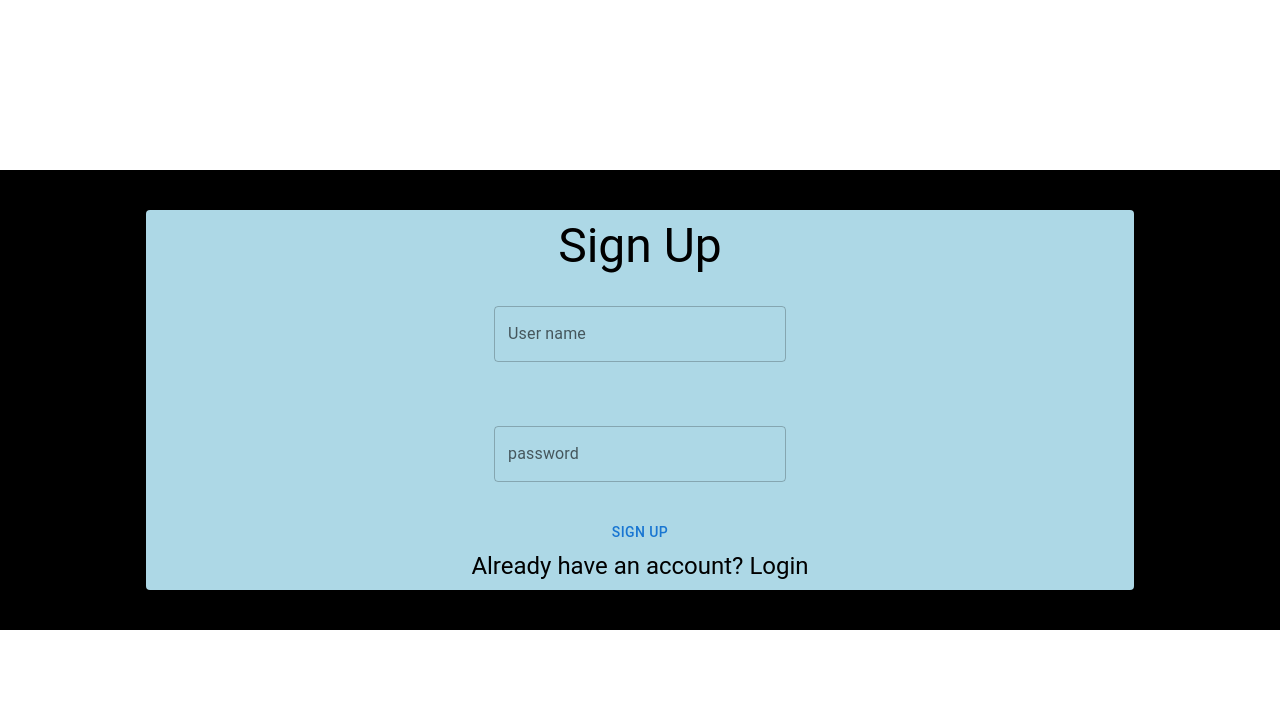
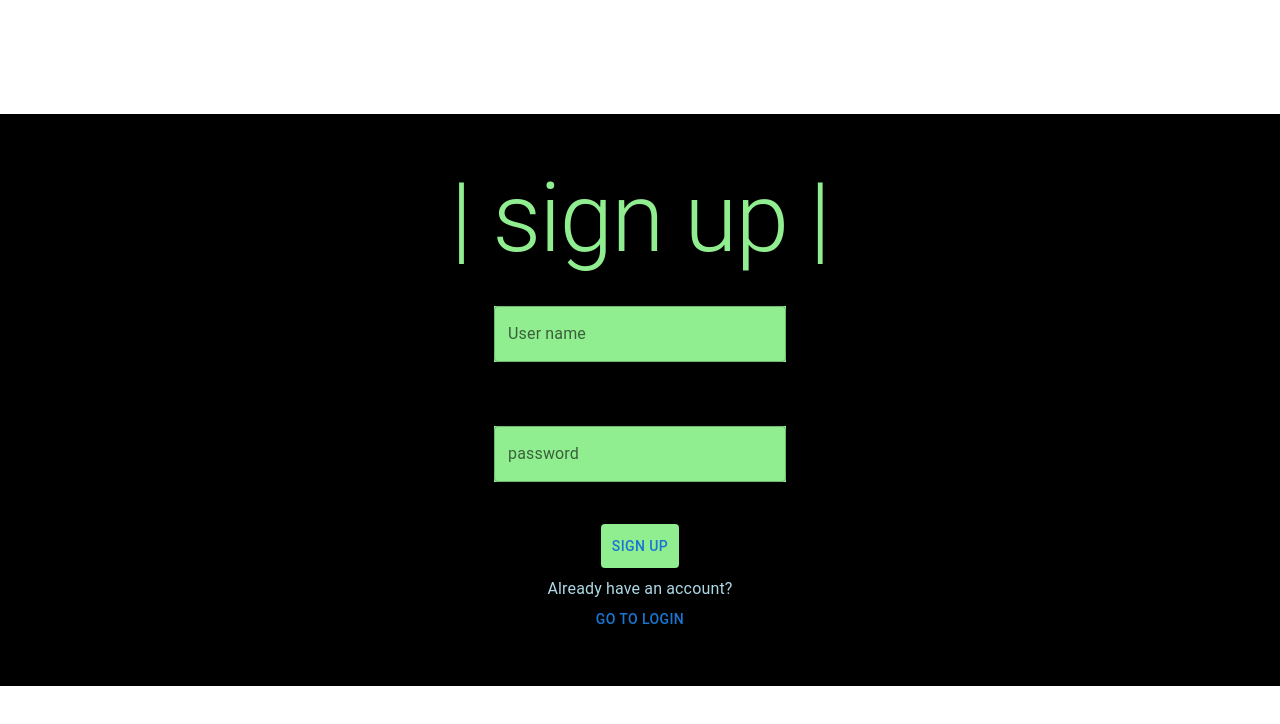
Before and after one commit to WagnerA117/weight-recorder, a React (Vite) app in the folder client/: page /sign_up in a window 1280 px wide. Shown: the top 724 px of the page. Built offline with nearby package versions, Linux system fonts and the light colour scheme.

Commit message:
created some toasts, general layout and styling

```diff
--- a/client/src/App.tsx
+++ b/client/src/App.tsx
@@ -8,7 +8,7 @@ function App() {
 		<>
 			<Router />
 			<ToastContainer
-				position="top-right"
+				position="top-center"
 				autoClose={5000}
 				hideProgressBar={false}
 				newestOnTop={false}
@@ -17,7 +17,7 @@ function App() {
 				pauseOnFocusLoss
 				draggable
 				pauseOnHover
-				theme="light"
+				theme="dark"
 			/>
 		</>
 	);
--- a/client/src/components/ConfirmCancel.tsx
+++ b/client/src/components/ConfirmCancel.tsx
@@ -7,12 +7,18 @@ import DialogContentText from "@mui/material/DialogContentText";
 import DialogTitle from "@mui/material/DialogTitle";
 import deleteWeight from "../utils/deleteWeight";
 import {WeightType} from "../types";
+import {Box} from "@mui/material";
 
 type ConfirmCancelPropsType = {
 	confirmCancelOpen: boolean;
 	onClose: () => void;
 	weightItem: WeightType;
 	setWeightsData: React.Dispatch<React.SetStateAction<WeightType[]>>;
+};
+
+const buttonStyle = {
+	padding: "2%",
+	margin: "2%",
 };
 
 const ConfirmCancel = (props: ConfirmCancelPropsType) => {
@@ -49,10 +55,19 @@ const ConfirmCancel = (props: ConfirmCancelPropsType) => {
 				</DialogContentText>
 			</DialogContent>
 			<DialogActions>
-				<Button onClick={handleClose} autoFocus>
-					Cancel
-				</Button>
-				<Button onClick={handleSubmit}>Yes!</Button>
+				<Box display={"flex"} padding={"4%"}>
+					<Button onClick={handleClose} autoFocus style={buttonStyle}>
+						Cancel
+					</Button>
+					<Button
+						onClick={handleSubmit}
+						style={buttonStyle}
+						variant="outlined"
+						color="error"
+					>
+						Yes!
+					</Button>
+				</Box>
 			</DialogActions>
 		</Dialog>
 	);
--- a/client/src/components/DisplayTable.tsx
+++ b/client/src/components/DisplayTable.tsx
@@ -14,6 +14,7 @@ import {Box, Button} from "@mui/material";
 import AddModal from "./AddModal";
 import UpdateModal from "./UpdateModal";
 import ConfirmCancel from "./ConfirmCancel";
+import AddIcon from "@mui/icons-material/Add";
 
 type DisplayTablePropTypes = {
 	weightsData: WeightType[];
@@ -23,16 +24,29 @@ type DisplayTablePropTypes = {
 export default function DisplayTable(props: DisplayTablePropTypes) {
 	const {weightsData} = props;
 
+	weightsData.sort((a, b) => b.createdAt - a.createdAt);
+
 	const [weightItem, setWeightItem] = useState<WeightType | null>(null);
 	const [openAdd, setOpenAdd] = useState(false);
 	const [openUpdate, setOpenUpdate] = useState(false);
 	const [confirmCancelOpen, setConfirmCancelOpen] = useState(false);
 
-	console.log("weightsData", weightsData);
+	const buttonStyle = {
+		padding: "2%",
+		margin: "2%",
+	};
 
 	return (
 		<>
-			<Button onClick={() => setOpenAdd(true)}>Add Weight</Button>
+			<Button
+				variant="outlined"
+				color="success"
+				onClick={() => setOpenAdd(true)}
+				endIcon={<AddIcon />}
+				style={buttonStyle}
+			>
+				Add Weight
+			</Button>
 			{weightsData.length === 0 ? (
 				<Box>
 					<h3>No weights</h3>
@@ -62,6 +76,8 @@ export default function DisplayTable(props: DisplayTablePropTypes) {
 										</TableCell>
 										<TableCell align="right">
 											<Button
+												variant="outlined"
+												color="info"
 												onClick={() => {
 													setWeightItem(weight);
 													setOpenUpdate(true);
@@ -70,6 +86,7 @@ export default function DisplayTable(props: DisplayTablePropTypes) {
 												Update
 											</Button>
 											<Button
+												color="error"
 												onClick={() => {
 													setWeightItem(weight);
 
@@ -87,7 +104,7 @@ export default function DisplayTable(props: DisplayTablePropTypes) {
 					</Table>
 				</TableContainer>
 			)}
-			<FitnessCenterTwoToneIcon sx={{fontSize: 30}} />
+
 			{weightItem && (
 				<ConfirmCancel
 					confirmCancelOpen={confirmCancelOpen}
--- a/client/src/pages/HomePage.tsx
+++ b/client/src/pages/HomePage.tsx
@@ -12,6 +12,11 @@ import {WeightType} from "../types";
 interface WeightDataResponse {
 	data: WeightType[];
 }
+
+const buttonStyle = {
+	padding: "2%",
+	margin: "2%",
+};
 
 const validateJwtToken = async () => {
 	try {
@@ -41,6 +46,7 @@ const HomePage = () => {
 	const handleFetchWieghts = async () => {
 		setLoading(true);
 		const res: WeightDataResponse = await getAxios().get("/weights");
+
 		setWeightsData(res.data);
 	};
 
@@ -80,9 +86,12 @@ const HomePage = () => {
 			<h1>Welcome to Weights</h1>
 			<DisplayTable setWeightsData={setWeightsData} weightsData={weightsData} />
 			<Button
+				variant="outlined"
+				color="warning"
 				onClick={() => {
 					handleSignOut();
 				}}
+				style={buttonStyle}
 			>
 				Sign Out
 			</Button>
--- a/client/src/pages/LoginPage.tsx
+++ b/client/src/pages/LoginPage.tsx
@@ -8,6 +8,13 @@ const inputStyle = {
 	backgroundColor: "lightblue",
 	margin: 4,
 	width: "30%",
+};
+
+const buttonStyle = {
+	backgroundColor: "lightblue",
+	padding: "1%",
+	margin: "1%",
+	width: "8%",
 };
 
 const Login = () => {
@@ -52,7 +59,7 @@ const Login = () => {
 				}}
 			>
 				<Typography variant="h1" color={"lightblue"} textAlign="center">
-					login{" "}
+					| login |
 				</Typography>
 				<TextField
 					onChange={(e) => setUserName(e.target.value)}
@@ -71,21 +78,19 @@ const Login = () => {
 					sx={inputStyle}
 				/>
 
-				<Button color="primary" onClick={() => handleLogin(username, password)}>
+				<Button
+					style={buttonStyle}
+					onClick={() => handleLogin(username, password)}
+				>
 					{" "}
-					<Typography variant="h5" color={"lightblue"} textAlign="center">
-						GO
-					</Typography>
+					login
 				</Button>
 
-				<Typography
-					variant="body2"
-					color={"lightblue"}
-					textAlign="center"
-					onClick={() => navigate("/sign_up")}
-				>
-					Don't have an account? Sign Up
+				<Typography color="lightgreen">
+					No account? Click below to sign up!
 				</Typography>
+
+				<Button onClick={() => navigate("/sign_up")}> Go To Sign Up</Button>
 			</Box>
 		</>
 	);
--- a/client/src/pages/SignUpPage.tsx
+++ b/client/src/pages/SignUpPage.tsx
@@ -4,14 +4,21 @@ import {useState} from "react";
 import {Box, Button, Typography} from "@mui/material";
 import TextField from "@mui/material/TextField";
 import {useNavigate} from "react-router-dom";
-import getAxios from "../api/getAxios";
+
 import axios from "axios";
 
 const inputStyle = {
-	backgroundColor: "lightblue",
-	margin: "2em",
+	backgroundColor: "lightgreen",
+	margin: 4,
+	width: "30%",
+};
 
-	width: "30%",
+const buttonStyle = {
+	backgroundColor: "lightgreen",
+
+	padding: "1%",
+	margin: "1%",
+	width: "8%",
 };
 
 const SignUp = () => {
@@ -36,7 +43,6 @@ const SignUp = () => {
 
 			localStorage.setItem("token", token);
 
-			console.log("this ran ");
 			// Handle the response data here
 			navigate("/home");
 		} catch (error) {
@@ -51,7 +57,7 @@ const SignUp = () => {
 				sx={{
 					display: "flex",
 					flexDirection: "column",
-					backgroundColor: "lightblue",
+
 					p: 1,
 					m: 1,
 					borderRadius: 1,
@@ -59,8 +65,8 @@ const SignUp = () => {
 					alignItems: "center",
 				}}
 			>
-				<Typography variant="h3" textAlign="center" color={"black"}>
-					Sign Up
+				<Typography variant="h1" textAlign="center" color={"lightgreen"}>
+					| sign up |
 				</Typography>
 				<TextField
 					id="outlined-basic"
@@ -80,6 +86,7 @@ const SignUp = () => {
 				/>
 
 				<Button
+					sx={buttonStyle}
 					onClick={async () => {
 						await handleSignUp(username, password);
 					}}
@@ -87,14 +94,10 @@ const SignUp = () => {
 					Sign Up
 				</Button>
 
-				<Typography
-					variant="h5"
-					color={"black"}
-					textAlign="center"
-					onClick={() => navigate("/login")}
-				>
-					Already have an account? Login
+				<Typography color="lightblue" textAlign="center">
+					Already have an account?
 				</Typography>
+				<Button onClick={() => navigate("/")}> Go To Login</Button>
 			</Box>
 		</>
 	);
--- a/client/src/utils/addWeight.ts
+++ b/client/src/utils/addWeight.ts
@@ -14,8 +14,8 @@ const addWeight = async (
 				ownerId,
 			}
 		);
-		toast("🦄 Weight recorded successfully.", {
-			position: "top-right",
+		toast("🦄Sucess! New Entry Added!", {
+			position: "top-center",
 			autoClose: 5000,
 			type: "success",
 		});
--- a/client/src/utils/deleteWeight.ts
+++ b/client/src/utils/deleteWeight.ts
@@ -1,5 +1,6 @@
 import getAxios from "../api/getAxios";
 
+import {toast} from "react-toastify";
 const deleteWeight = async (
 	weightId: string,
 	ownerId: string
@@ -10,6 +11,12 @@ const deleteWeight = async (
 		}: {data: {token: string}} = await getAxios().delete(
 			`/weights/${weightId}`
 		);
+
+		toast("Weight Removed", {
+			position: "top-right",
+			autoClose: 5000,
+			type: "error",
+		});
 	} catch (error) {
 		console.log(error);
 	}
--- a/client/src/utils/updateWeight.ts
+++ b/client/src/utils/updateWeight.ts
@@ -1,4 +1,5 @@
 import getAxios from "../api/getAxios";
+import {toast} from "react-toastify";
 
 const updateWeight = async (
 	weightId: string,
@@ -16,6 +17,12 @@ const updateWeight = async (
 				ownerId,
 			}
 		);
+
+		toast("Sucess! Weight Updated ", {
+			position: "top-center",
+			autoClose: 5000,
+			type: "success",
+		});
 	} catch (error) {
 		console.log(error);
 	}
```
